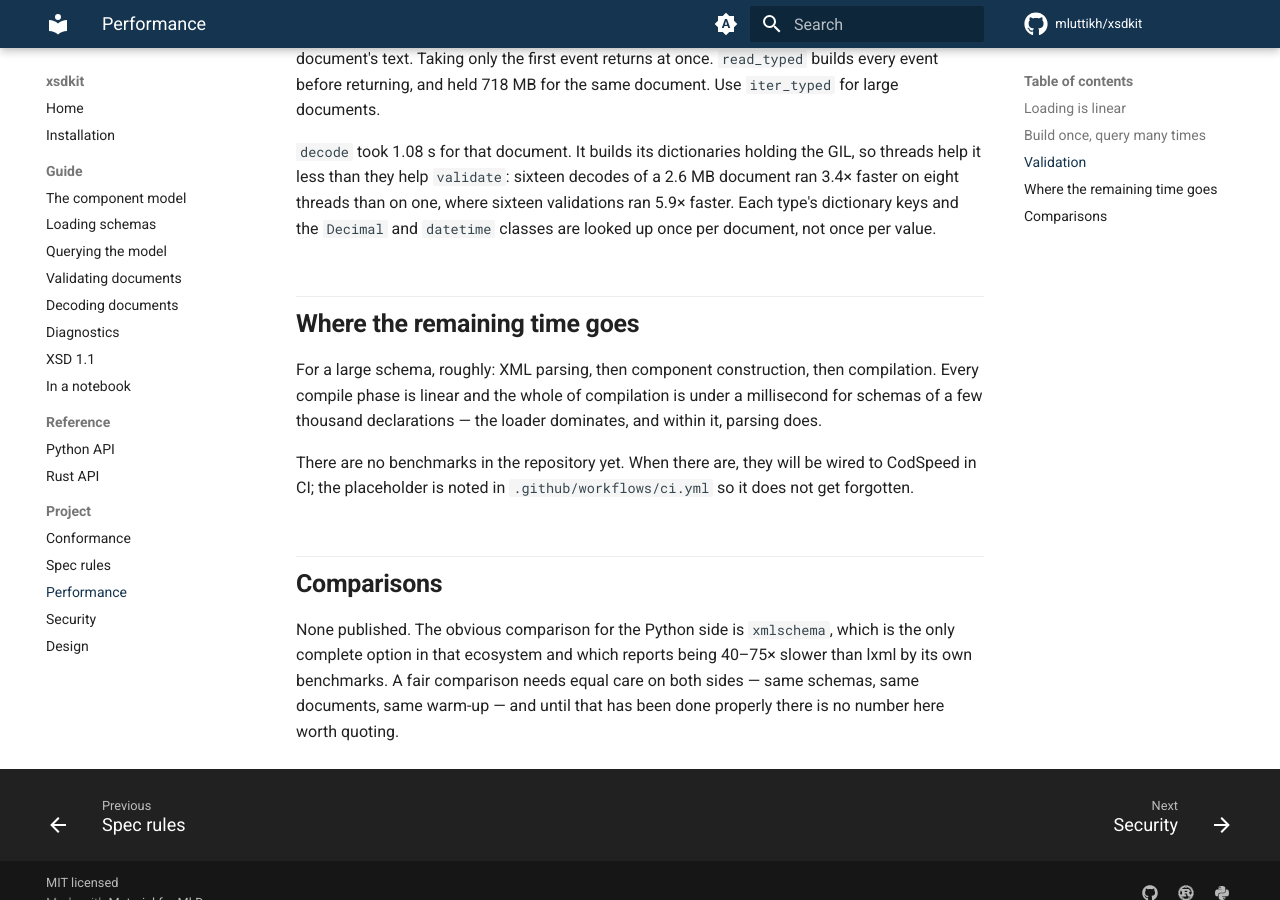
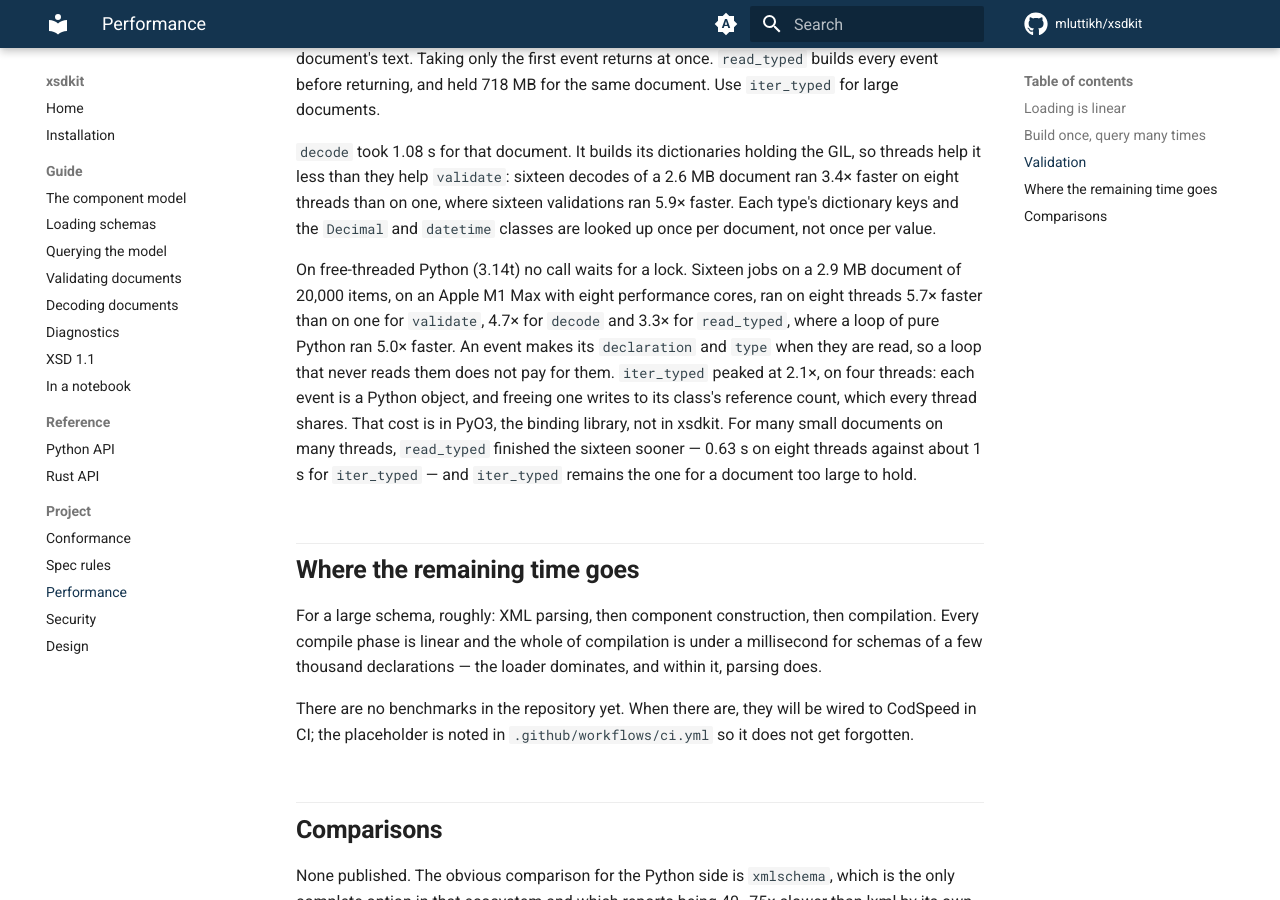
Before and after one commit to mluttikh/xsdkit, an MkDocs documentation site: the page built from docs/project/performance.md, in a window 1280 px wide and 900 px high, scrolled down 1655 px. Built offline with MkDocs 1.6.1 and Material for MkDocs 9.7.7, drawn with Linux system fonts in a browser that asks for light colours; comment, search, counter and statistics services are not loaded.

Commit message:
Make typed events' handles on access, for free-threaded scaling
On free-threaded Python 3.14t, reading typed events stopped getting
faster at four threads: read_typed peaked at 2.4x on eight and
iter_typed fell back to 1.3x, where validate reached 5.7x. A profile put
the time in two reference counts that every thread shares. Each event
built its declaration and type handles up front, and every handle cloned
the schema set's one Arc<Schemas>. And PyO3's tp_dealloc writes the
class's type object refcount for every object it frees. Turning the
cyclic GC off changed nothing.

A PsviEvent and an AttributeValue now hold ids and one Arc<EventSource>
per read_typed or iter_typed call, and make Element, Type and Attribute
handles when those are read. Python sees the same API: the getters
already returned a new object on each access. On sixteen jobs over a
2.9 MB document, read_typed on eight threads went from 2.3-2.4x to
3.2-3.3x, and single-threaded times are unchanged on both builds.

iter_typed still peaks at about 2x, on four threads. Patched builds
showed that also removing PyO3's type refcount writes takes it to
3.7-4.0x on eight, and that PyO3 0.29.2, which drops the incref but
keeps the decref, does not help. That part is upstream.

A test reads the handles from events whose SchemaSet is gone.
docs/project/performance.md gives the free-threaded numbers, and
AGENTS.md says to keep shared counts off per-event paths.

PERF-2 from the Python review.

```diff
--- a/docs/project/performance.md
+++ b/docs/project/performance.md
@@ -72,6 +72,19 @@
 validations ran 5.9× faster. Each type's dictionary keys and the `Decimal` and
 `datetime` classes are looked up once per document, not once per value.
 
+On free-threaded Python (3.14t) no call waits for a lock. Sixteen jobs on a
+2.9 MB document of 20,000 items, on an Apple M1 Max with eight performance
+cores, ran on eight threads 5.7× faster than on one for `validate`, 4.7× for
+`decode` and 3.3× for `read_typed`, where a loop of pure Python ran 5.0×
+faster. An event makes its `declaration` and `type` when they are read, so a
+loop that never reads them does not pay for them. `iter_typed` peaked at 2.1×,
+on four threads: each event is a Python object, and freeing one writes to its
+class's reference count, which every thread shares. That cost is in PyO3, the
+binding library, not in xsdkit. For many small documents on many threads,
+`read_typed` finished the sixteen sooner — 0.63 s on eight threads against
+about 1 s for `iter_typed` — and `iter_typed` remains the one for a document too
+large to hold.
+
 ## Where the remaining time goes
 
 For a large schema, roughly: XML parsing, then component construction, then
```
Also changed, not shown: AGENTS.md (+13 -0 lines), 2 other files.
